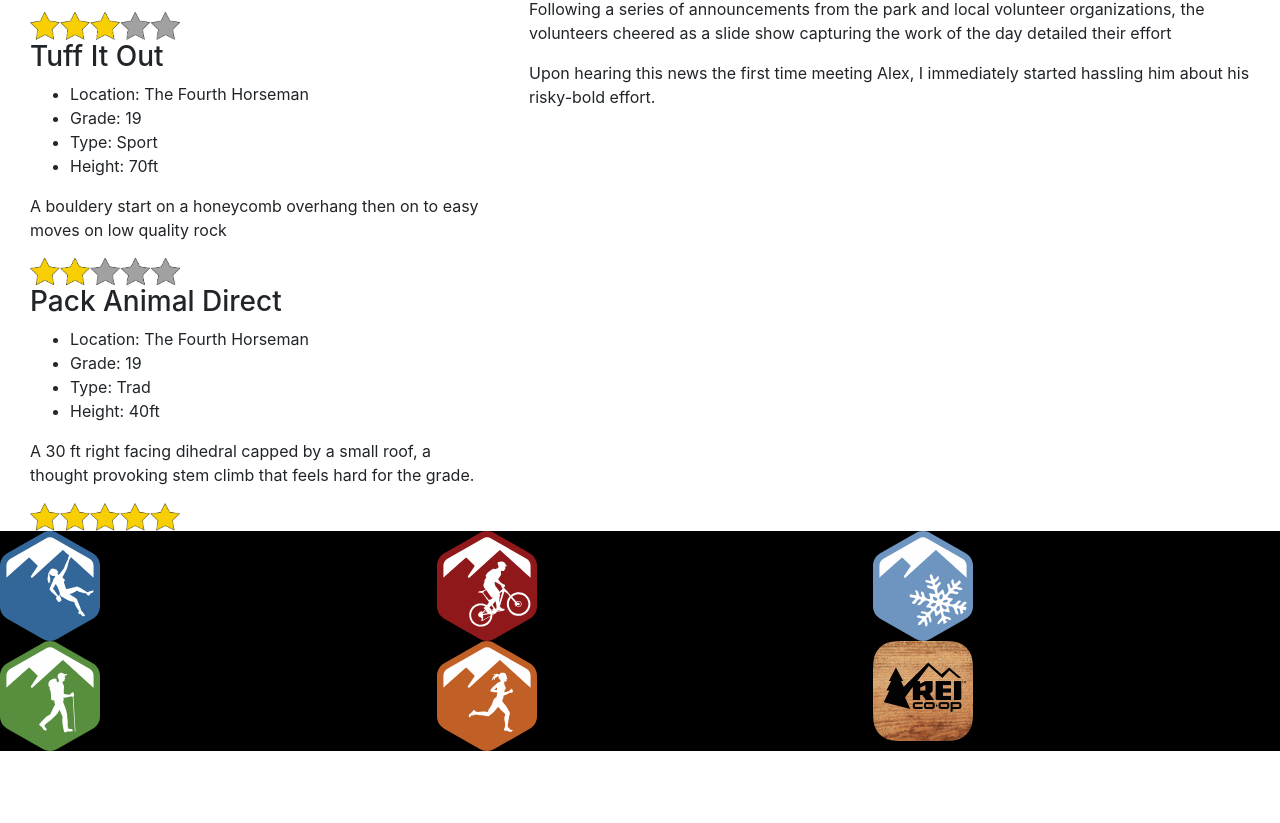
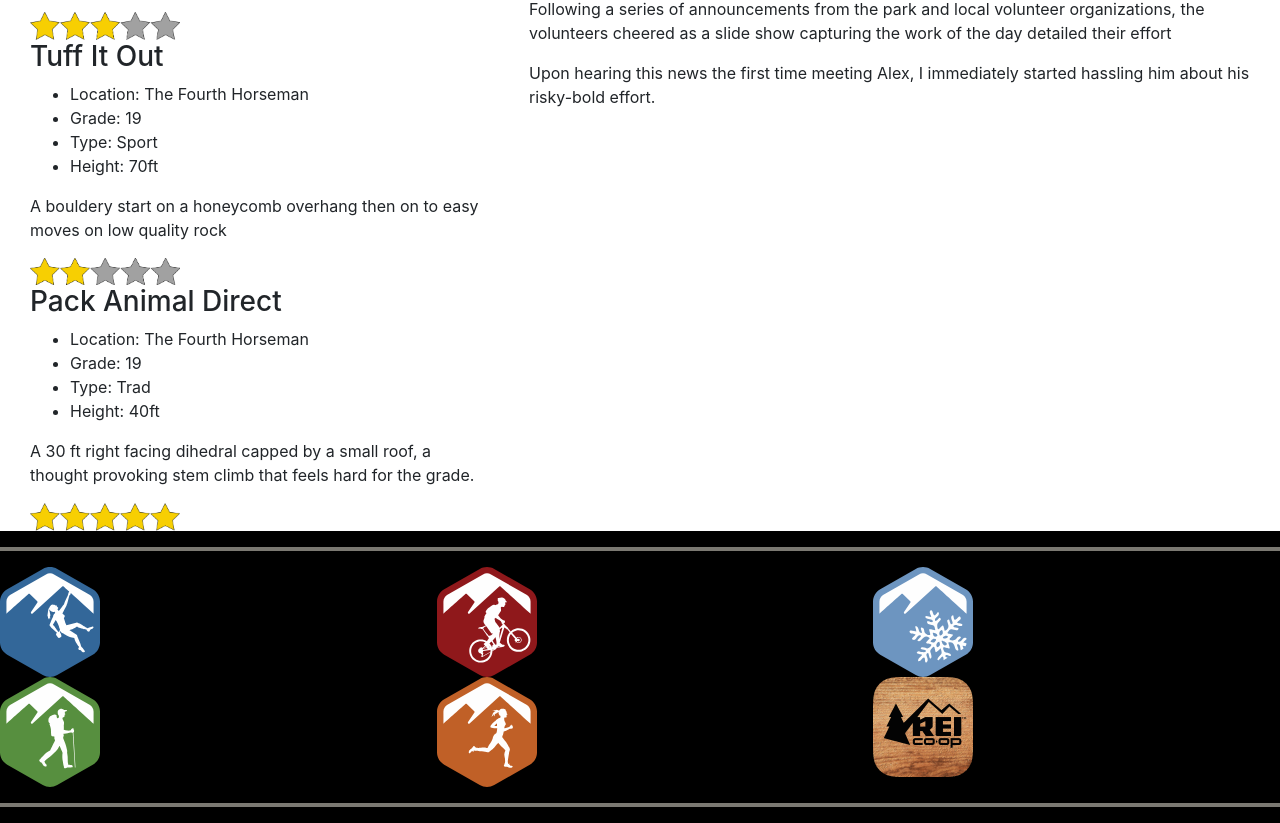
Before and after one commit to 1stBoltCrux/SmithRock, an Angular app: page / in a window 1280 px wide. Shown: the part 1221-2044 px from the top of the page. Before the commit the page ends 1972 px from the top, so only its background shows below. Built offline with nearby package versions, Linux system fonts and the light colour scheme.

Commit message:
spend far too long adding two gray lines to the footer

```diff
--- a/src/app/app.component.css
+++ b/src/app/app.component.css
@@ -19,7 +19,16 @@ color: white;
 .newsRoute {
   display: flex;
 }
+.footerContainer {
+  background-color: black;
+}
 
 .footerArea1 {
   background-color: black;
 }
+
+.greyLine {
+  width: 100%;
+  border: 2px solid #7b7972;
+  background-color: black;
+}
--- a/src/app/app.component.html
+++ b/src/app/app.component.html
@@ -11,6 +11,12 @@
     <news-item [childNewsList]="masterNewsList"></news-item>
   </div>
 </div>
+<div class="footerContainer">
+  <div class="lineDiv row">
+    <div class="lineDiv col">
+      <hr class="greyLine">
+    </div>
+  </div>
 <div class="footerArea1 row">
   <div class="col-md col1">
     <img src="../assets/climbericon.svg" alt="">
@@ -33,3 +39,9 @@
     <img src="../assets/reiicon.png" alt="">
   </div>
 </div>
+<div class="lineDiv row">
+  <div class="lineDiv col">
+    <hr class="greyLine">
+  </div>
+</div>
+</div>
```
